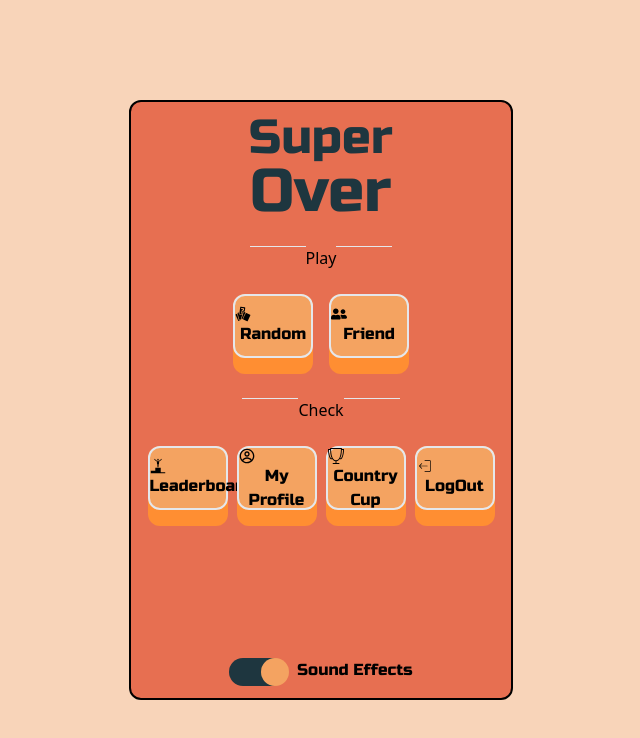
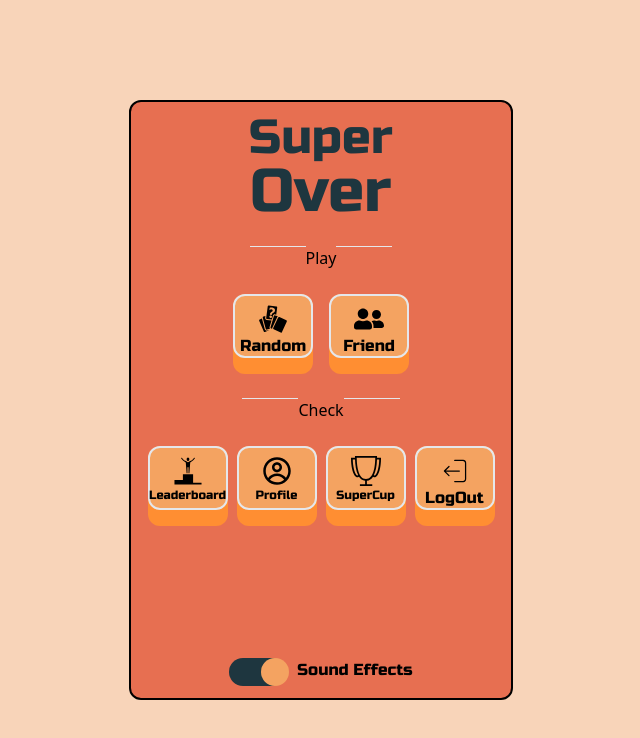
Before and after one commit to Sanket2060/SuperOver, a React (Vite) app: page /home in a window 1280 px wide. Shown: the top 738 px of the page, without its empty margins (319-959 px from the left). Built offline with nearby package versions, Linux system fonts and the light colour scheme; no server answers.

Commit message:
vercelnewprojectmadetoendCORSerror

```diff
--- a/src/components/Button.jsx
+++ b/src/components/Button.jsx
@@ -1,12 +1,12 @@
 import React from 'react'
 
-function Button({imgComponent,text,...props}) { //bujdina yo maile
+function Button({imgComponent,text,className,...props}) { //bujdina yo maile
   return (
     <>
-      <div className="furthurstyle bg-[#ff8e32] w-20 h-20 rounded-xl" >
-        <button className='bg-[#f4a361] border-2  w-20 h-16 rounded-xl' {...props} >
-          {imgComponent?imgComponent:null}
-          <p className='font-Russo'>{text}</p>
+      <div className="furthurstyle bg-[#ff8e32] w-20 h-20 rounded-xl " >
+        <button className={`bg-[#f4a361] border-2  w-20 h-16 rounded-xl flex flex-col items-center p-2 `} {...props} >
+         <div> {imgComponent?imgComponent:null}</div>
+          <p className={`font-Russo  ${className}`}>{text}</p>
         </button>
       </div>
     </>
--- a/src/pages/Game.jsx
+++ b/src/pages/Game.jsx
@@ -2,8 +2,10 @@ import React, { useState, useRef, useEffect } from 'react'
 import Runs from '../components/Runs'
 import ScoreShortcut from '../components/ScoreShortcut'
 import { useNavigate, useParams } from 'react-router-dom';
+import { useSelector } from 'react-redux';
 import Button from '../components/Button';
 function Game() {
+  const username=useSelector((state)=>state.userDetails);
   const userScreenRef = useRef();
   const navigate=useNavigate();
   const compScreenRef = useRef();
@@ -14,6 +16,10 @@ function Game() {
   const [firstInningsScores, setFirstInningsScores] = useState([]);
   const [commentary, setCommentary] = useState('Good to see everyone for this match here');
   const [ballsCount, setBallsCount] = useState(0);
+   useEffect(() => {
+    console.log("username",username.userDetails);
+  }, [username]);
+
   const startGame = () => {
     isStart(true);
   }
@@ -23,11 +29,11 @@ function Game() {
     setFirstInningsScores(simulateFirstInnings(params.tossResult));
   }, [])
   useEffect(() => {
-    console.log('ballsCount:', ballsCount);
-    console.log(firstInningsScores);
-    console.log("wickets", wickets);
-    console.log("score", score);
-    console.log("Target", target);
+    // console.log('ballsCount:', ballsCount);
+    // console.log(firstInningsScores);
+    // console.log("wickets", wickets);
+    // console.log("score", score);
+    // console.log("Target", target);
   }, [firstInningsScores, wickets, score, target, ballsCount])
   useEffect(()=>{
     if (ballsCount == 6) {
--- a/src/pages/GameSecondInnings.jsx
+++ b/src/pages/GameSecondInnings.jsx
@@ -1,7 +1,7 @@
 import React, { useState, useRef, useEffect } from 'react'
 import Runs from '../components/Runs'
 import ScoreShortcut from '../components/ScoreShortcut'
-import { Navigate, useNavigate, useParams } from 'react-router-dom';
+import { useNavigate, useParams } from 'react-router-dom';
 function Game() {
   const userScreenRef = useRef();
   const compScreenRef = useRef();
--- a/src/pages/Home.jsx
+++ b/src/pages/Home.jsx
@@ -26,8 +26,8 @@ function Home() {
              <hr  className='w-14'/>
            </div>
            <div className="playbuttons flex justify-between w-44">
-            <Link to='/toss'><Button text="Random" imgComponent={<GiCardRandom />}  /></Link>
-           <Button text="Friend" imgComponent={<FaUserFriends/>}/>
+            <Link to='/toss'><Button text="Random" imgComponent={<GiCardRandom size={30} />}  /></Link>
+           <Button text="Friend" imgComponent={<FaUserFriends size={30}/>}/>
             </div>
 
             <div className="check flex my-6">
@@ -36,10 +36,10 @@ function Home() {
              <hr  className='w-14'/>
            </div>
             <div className="playbuttons flex justify-around w-full ">
-           <Link to='/leaderboard'><Button text="Leaderboard" imgComponent={<GiPodiumWinner/>} /></Link>
-           <Link to='/myprofile'><Button text="My Profile" imgComponent={<CgProfile />}/></Link>
-           <Button text="Country Cup" imgComponent={<TfiCup />}/>
-           <Button text="LogOut" imgComponent={<CiLogout />} onClick={logout}/>
+           <Link to='/leaderboard'><Button text="Leaderboard" imgComponent={<GiPodiumWinner size={30}/>} className='text-[12px]' /></Link>
+           <Link to='/myprofile'><Button text="Profile" imgComponent={<CgProfile size={30}/>} className='text-[12px]'/></Link>
+           <Button text="SuperCup" imgComponent={<TfiCup size={30}/>} className='text-[12px]'/>
+           <Button text="LogOut" imgComponent={<CiLogout size={30}/>} onClick={logout}/>
 
             </div>
 
--- a/src/pages/Results.jsx
+++ b/src/pages/Results.jsx
@@ -19,8 +19,8 @@ function Results() {
           </div>
       }
       <div className='buttons flex justify-evenly w-full'>
-        <Link to='/toss'><Button text="Re-Play" imgComponent={<MdOutlineReplay />} /></Link>
-        <Link to='/home'><Button text="Back" imgComponent={<IoArrowBackCircleSharp />} /></Link>
+        <Link to='/toss'><Button text="RePlay" imgComponent={<MdOutlineReplay size={25} />} /></Link>
+        <Link to='/home'><Button text="Back" imgComponent={<IoArrowBackCircleSharp size={25}/>} /></Link>
       </div>
     </>
   )
```
